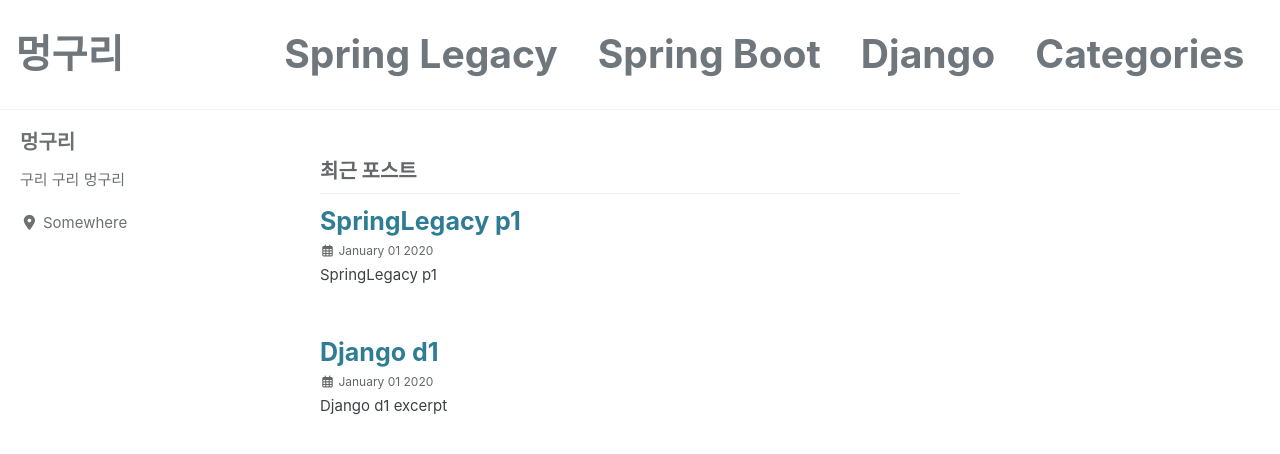
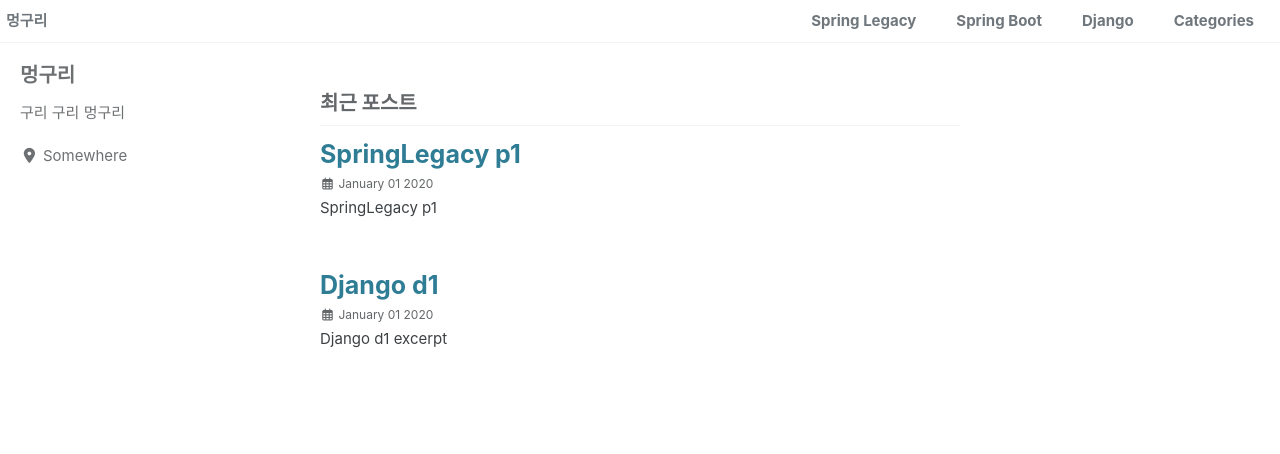
Before and after one commit to Daeki/Daeki.github.io, a Jekyll site: the page built from index.html, in a window 1280 px wide and 900 px high. Shown: the top 454 px of the window. Built offline with Jekyll 4.4.1, drawn with Linux system fonts in a browser that asks for light colours; cached includes are drawn as plain includes; nearby versions of some CDN libraries; the list of posts is cut into pages by our own code.

Commit message:
Update _masthead.scss

```diff
--- a/_sass/minimal-mistakes/_masthead.scss
+++ b/_sass/minimal-mistakes/_masthead.scss
@@ -30,7 +30,7 @@
     font-family: $sans-serif-narrow;
 
     /* devinlife : 메뉴바 텍스트 설정 */
-    font-size: $type-size-2;
+    font-size: $type-size-6;
     font-weight: bold;
 
     @include breakpoint($x-large) {
```
